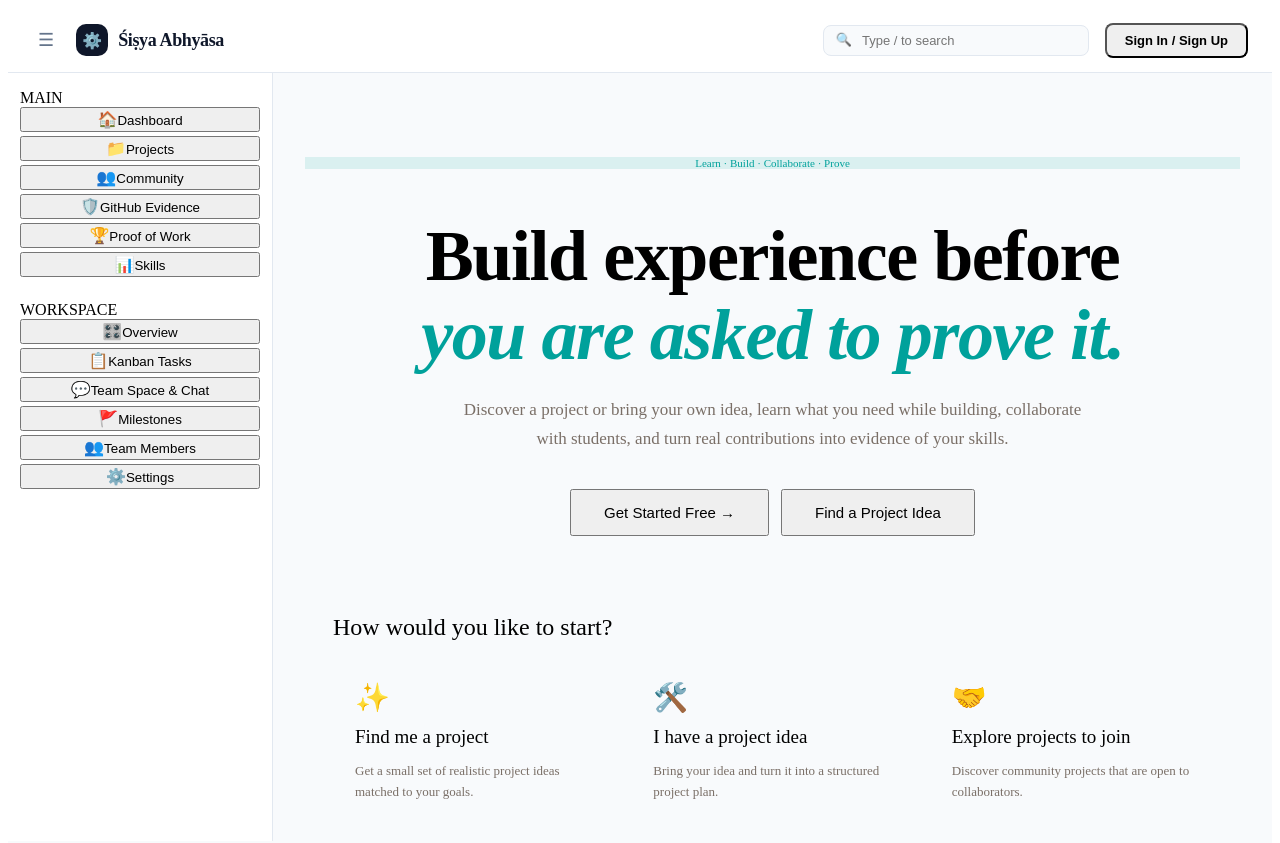
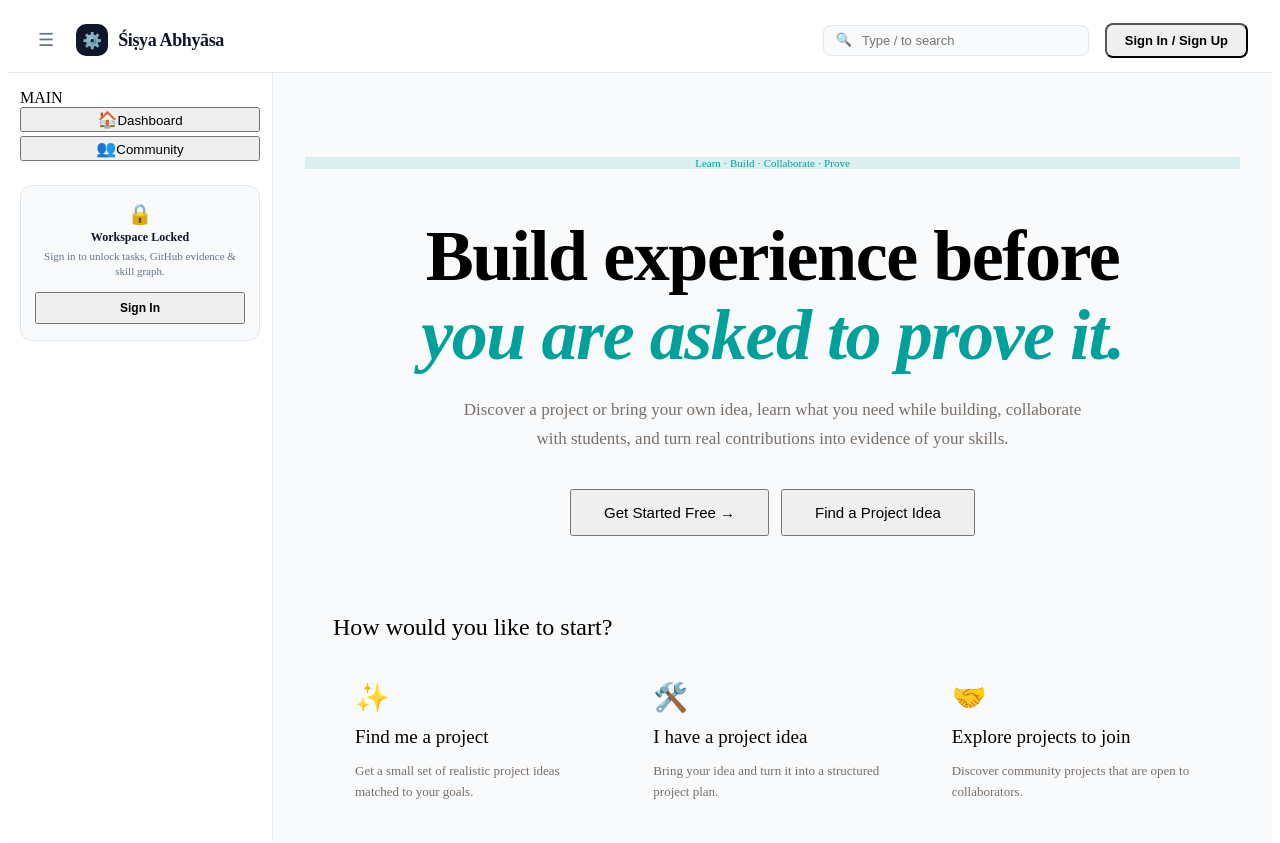
Before and after one commit to ValabojuAnuvardhan/sisya-abhyasa, a React (Vite) app: page / in a window 1280 px wide. Shown: the top 843 px of the page. Built offline with nearby package versions, Linux system fonts and the light colour scheme; the HTML template or start-up script is replaced by a standard one.

Commit message:
fix(auth): conditionally render sidebar navigation and enforce strict route guards across all private workspace tabs

```diff
--- a/src/App.jsx
+++ b/src/App.jsx
@@ -126,10 +126,10 @@ function App() {
 
       {/* App Body with Sidebar + Main Workspace Content */}
       <div style={{ display: "flex", flex: 1 }}>
-        <Sidebar activeTab={activeTab} setActiveTab={setActiveTab} />
+        <Sidebar activeTab={activeTab} setActiveTab={setActiveTab} loggedIn={loggedIn} setLoginStep={setLoginStep} />
 
         <main style={{ flex: 1, minWidth: 0, padding: "24px 32px", overflowX: "hidden" }}>
-          {!loggedIn && ["projects", "github", "overview", "kanban", "settings", "analytics", "progress", "milestones"].includes(activeTab) ? (
+          {!loggedIn && ["projects", "github", "progress", "skill_graph", "overview", "kanban", "settings", "analytics", "milestones"].includes(activeTab) ? (
             <div style={{ maxWidth: 600, margin: "60px auto", textAlign: "center", background: "#ffffff", borderRadius: 16, padding: "48px 36px", border: "1px solid #e2e8f0", boxShadow: "0 10px 30px rgba(0,0,0,0.05)" }}>
               <div style={{ fontSize: 48, marginBottom: 16 }}>🔒</div>
               <h2 style={{ fontSize: 24, fontWeight: 800, color: "#0f172a", marginBottom: 8 }}>Student Workspace Protected</h2>
--- a/src/components/Sidebar.jsx
+++ b/src/components/Sidebar.jsx
@@ -1,5 +1,10 @@
-export default function Sidebar({ activeTab, setActiveTab }) {
-  const mainNav = [
+export default function Sidebar({ activeTab, setActiveTab, loggedIn, setLoginStep }) {
+  const publicMainNav = [
+    { id: "home", label: "Dashboard", icon: "🏠" },
+    { id: "solutions", label: "Community", icon: "👥" },
+  ];
+
+  const authenticatedMainNav = [
     { id: "home", label: "Dashboard", icon: "🏠" },
     { id: "projects", label: "Projects", icon: "📁" },
     { id: "solutions", label: "Community", icon: "👥" },
@@ -16,6 +21,8 @@ export default function Sidebar({ activeTab, setActiveTab }) {
     { id: "recruiter", label: "Team Members", icon: "👥" },
     { id: "settings", label: "Settings", icon: "⚙️" },
   ];
+
+  const mainNav = loggedIn ? authenticatedMainNav : publicMainNav;
 
   return (
     <aside style={{
@@ -43,6 +50,8 @@ export default function Sidebar({ activeTab, setActiveTab }) {
         ))}
       </div>
 
+      {loggedIn ? (
+        <>
           <div className="sidebar-label" style={{ marginTop: 24 }}>WORKSPACE</div>
           <div style={{ display: "flex", flexDirection: "column", gap: 4 }}>
             {workspaceNav.map((item) => (
@@ -56,6 +65,30 @@ export default function Sidebar({ activeTab, setActiveTab }) {
               </button>
             ))}
           </div>
+        </>
+      ) : (
+        <div style={{
+          marginTop: 24,
+          padding: "16px 14px",
+          borderRadius: 12,
+          background: "#f8fafc",
+          border: "1px solid #e2e8f0",
+          textAlign: "center"
+        }}>
+          <div style={{ fontSize: 20, marginBottom: 4 }}>🔒</div>
+          <div style={{ fontSize: 12, fontWeight: 700, color: "#0f172a", marginBottom: 4 }}>Workspace Locked</div>
+          <p style={{ fontSize: 11, color: "#64748b", margin: "0 0 12px 0", lineHeight: 1.4 }}>
+            Sign in to unlock tasks, GitHub evidence & skill graph.
+          </p>
+          <button
+            onClick={() => setLoginStep && setLoginStep(true)}
+            className="mint-btn"
+            style={{ width: "100%", padding: "7px 12px", fontSize: 12, fontWeight: 700 }}
+          >
+            Sign In
+          </button>
+        </div>
+      )}
     </aside>
   );
 }
```
Lines whose indentation alone changed are shown as unchanged.
